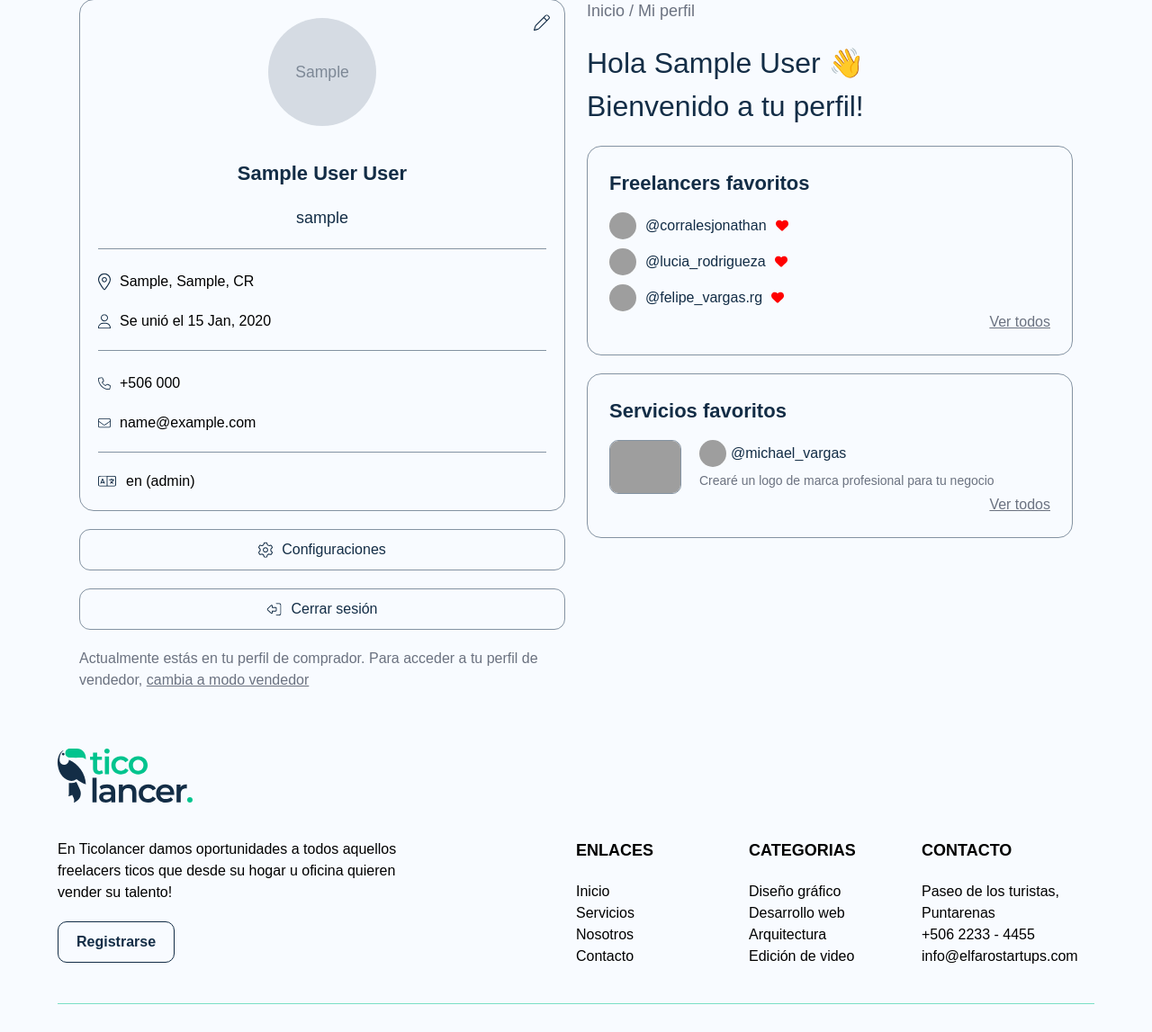
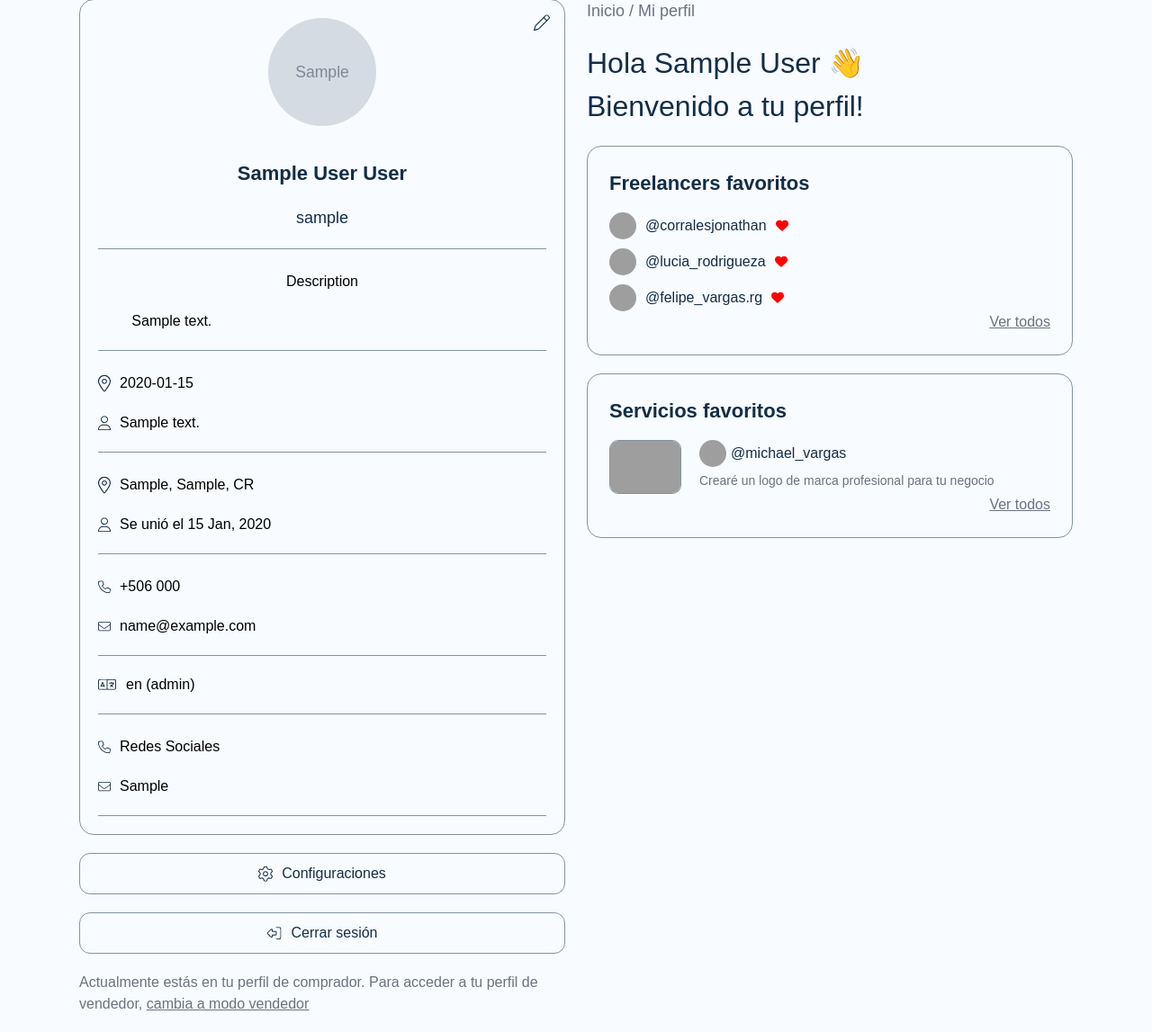
Before and after one commit to TottoWolff/Ticolancer-Desarrollo, a Laravel app: page /sellers/1 in a window 1280 px wide. Shown: the part 125-1272 px from the top of the page at 90% size. Run offline with Laravel 10, Linux system fonts and the light colour scheme; a user stored in the database is signed in; tables that the repository leaves empty hold one stand-in row (values such as "Sample post"); grey boxes marked "Sample" are stand-in pictures; style sheets or scripts are compiled from the project's sources; grey boxes are pictures that could not be loaded.

Commit message:
add back-end sellerprofile and settings

```diff
--- a/app/Http/Controllers/SellerProfileController.php
+++ b/app/Http/Controllers/SellerProfileController.php
@@ -10,9 +10,12 @@ use App\Models\BuyersLangTicolancer as BuyersLanguages;
 use App\Models\LanguagesTicolancer as Languages;
 use App\Models\LanguageLevelsTicolancer as LanguageLevels;
 use App\Models\BuyersUsersTicolancer as BuyersUsers;
+use App\Models\SellersUsersTicolancer as SellersUsers;
 use Carbon\Carbon;
 use App\Models\ProvincesTicolancer as Provinces;
 use Illuminate\Support\Facades\Hash;
+
+use function Laravel\Prompts\select;
 
 class SellerProfileController extends Controller
 {
@@ -25,8 +28,7 @@ class SellerProfileController extends Controller
 
         if (!$sessionActive) {
             return redirect()->route('login');
-        }
-        else{
+        } else {
 
             $buyer = Auth::guard('buyers')->user();
             $city = $buyer->city;
@@ -40,6 +42,18 @@ class SellerProfileController extends Controller
                 ->join('language_levels_ticolancers', 'buyers_lang_ticolancers.language_levels_ticolancers_id', '=', 'language_levels_ticolancers.id')
                 ->select('languages_ticolancers.language as language_name', 'language_levels_ticolancers.level as level_name')
                 ->get();
+
+            $sellerInfo = \App\Models\SellersUsersTicolancer::where('buyers_users_ticolancers_id', $buyerId)->first();
+
+            $sellerDescription = $sellerInfo ? $sellerInfo->description : 'No Description';
+            $sellerBirthdate = $sellerInfo ? $sellerInfo->birthdate : 'N/A';
+            $sellerAddress = $sellerInfo ? $sellerInfo->residence_address : 'N/A';
+            $sellerFacebook = $sellerInfo ? $sellerInfo->facebook : null;
+            $sellerInstagram = $sellerInfo ? $sellerInfo->instagram : null;
+            $sellerTwitter = $sellerInfo ? $sellerInfo->twitter : null;
+            $sellerLinkedin = $sellerInfo ? $sellerInfo->linkedin : null;
+            $sellerWebsite = $sellerInfo ? $sellerInfo->website : null;
+
             $profile = $buyer->picture;
 
 
@@ -53,10 +67,17 @@ class SellerProfileController extends Controller
                 'picture' => $profile,
                 'cityName' => $city ? $city->city : null,
                 'provinceName' => $province ? $province->province : null,
-                'languages' => $languages
+                'languages' => $languages,
+                'sellerDescription' => $sellerDescription,
+                'sellerBirthdate' => $sellerBirthdate,
+                'sellerAddress' => $sellerAddress,
+                'sellerFacebook' => $sellerFacebook,
+                'sellerInstagram' => $sellerInstagram,
+                'sellerTwitter' => $sellerTwitter,
+                'sellerLinkedin' => $sellerLinkedin,
+                'sellerWebsite' => $sellerWebsite,
             ]);
         }
-
     }
 
 
@@ -65,8 +86,7 @@ class SellerProfileController extends Controller
         $sessionActive = Auth::guard('buyers')->check();
         if (!$sessionActive) {
             return redirect()->route('login');
-        }
-        else{
+        } else {
             $user = Auth::guard('buyers')->user();
             $name = $user->name;
             $lastname = $user->lastname;
@@ -80,8 +100,19 @@ class SellerProfileController extends Controller
                 ->join('language_levels_ticolancers', 'buyers_lang_ticolancers.language_levels_ticolancers_id', '=', 'language_levels_ticolancers.id')
                 ->select('languages_ticolancers.language as language_name', 'language_levels_ticolancers.level as level_name', 'languages_ticolancers.id as language_id', 'language_levels_ticolancers.id as level_id')
                 ->get();
-            $userProvince=$user->city->province->province;
-            $userCity=$user->city->city;
+            $userProvince = $user->city->province->province;
+            $userCity = $user->city->city;
+
+            $sellerInfo = \App\Models\SellersUsersTicolancer::where('buyers_users_ticolancers_id', $buyerId)->first();
+
+            $sellerDescription = $sellerInfo ? $sellerInfo->description : 'No Description';
+            $sellerBirthdate = $sellerInfo ? $sellerInfo->birthdate : 'N/A';
+            $sellerAddress = $sellerInfo ? $sellerInfo->residence_address : 'N/A';
+            $sellerFacebook = $sellerInfo ? $sellerInfo->facebook : null;
+            $sellerInstagram = $sellerInfo ? $sellerInfo->instagram : null;
+            $sellerTwitter = $sellerInfo ? $sellerInfo->twitter : null;
+            $sellerLinkedin = $sellerInfo ? $sellerInfo->linkedin : null;
+            $sellerWebsite = $sellerInfo ? $sellerInfo->website : null;
 
 
 
@@ -90,7 +121,7 @@ class SellerProfileController extends Controller
             $provinces = Provinces::all();
             $cities = Cities::all();
 
-            return view('sellers.sellerProfileSettingsAccount', ['username' => $user->username], compact('username', 'name', 'lastname', 'email', 'phone', 'userLanguages', 'languages', 'levels', 'provinces', 'cities',	 'userCity', 'userProvince'));
+            return view('sellers.sellerProfileSettingsAccount', ['username' => $user->username], compact('username', 'name', 'lastname', 'email', 'phone', 'userLanguages', 'languages', 'levels', 'provinces', 'cities',     'userCity', 'userProvince', 'sellerDescription', 'sellerBirthdate', 'sellerAddress', 'sellerFacebook', 'sellerInstagram', 'sellerTwitter', 'sellerLinkedin', 'sellerWebsite'));
         }
     }
 
@@ -99,15 +130,15 @@ class SellerProfileController extends Controller
         $sessionActive = Auth::guard('buyers')->check();
         if (!$sessionActive) {
             return redirect()->route('login');
-        }
-        else{
+        } else {
             $user = Auth::guard('buyers')->user();
             $username = $user->username;
             return view('sellers.sellerProfileSettingsSecurity', ['username' => $user->username], compact('username'));
         }
     }
 
-    public function updatePersonalInfo(Request $request){
+    public function updatePersonalInfo(Request $request)
+    {
         $user = Auth::guard('buyers')->user();
 
         $existingUser = BuyersUsers::where('email', $request->email)->first();
@@ -123,7 +154,7 @@ class SellerProfileController extends Controller
         $email = $request->email;
 
 
-        $user ->update([
+        $user->update([
             'name' => $name,
             'lastname' => $lastname,
             'username' => $username,
@@ -131,38 +162,41 @@ class SellerProfileController extends Controller
         ]);
 
         return redirect()->back()->with('success', 'Información actualizada exitosamente');
-
     }
 
-    public function updateContactInfo(Request $request){
+    public function updateContactInfo(Request $request)
+    {
         $user = Auth::guard('buyers')->user();
         $phone = $request->phone;
-        $user ->update([
+        $user->update([
             'phone' => $phone
         ]);
         return redirect()->back()->with('success', 'Información actualizada exitosamente');
     }
 
-    public function updateLOcation(Request $request){
+    public function updateLOcation(Request $request)
+    {
         $user = Auth::guard('buyers')->user();
-        $user ->update([
+        $user->update([
             'provinces_ticolancers_id' => $request->province,
             'cities_ticolancers_id' => $request->city
         ]);
         return redirect()->back()->with('success', 'Información actualizada exitosamente');
     }
 
-    public function desactivateAccount(){
+    public function desactivateAccount()
+    {
         $user = Auth::guard('buyers')->user();
         $user->languages()->delete();
-        $user ->delete();
+        $user->delete();
         Auth::guard('buyers')->logout();
 
         return redirect()->route('login')->with('success', 'Cuenta desactivada exitosamente');
     }
 
 
-    public function updateLanguages(Request $request) {
+    public function updateLanguages(Request $request)
+    {
         $user = Auth::guard('buyers')->user();
 
         $languageIds = $request->input('language_ids');
@@ -187,7 +221,8 @@ class SellerProfileController extends Controller
         return redirect()->back()->with('success', 'Idiomas actualizados exitosamente');
     }
 
-    public function updatePassword(Request $request){
+    public function updatePassword(Request $request)
+    {
 
         $user = Auth::guard('buyers')->user();
 
@@ -197,7 +232,7 @@ class SellerProfileController extends Controller
 
         if (Hash::check($currentPassword, $password)) {
             $newPasswordHash = Hash::make($newPassword);
-            $user ->update([
+            $user->update([
                 'password' => $newPasswordHash
             ]);
             return redirect()->back()->with('success', 'Contraseña actualizada exitosamente');
@@ -213,7 +248,8 @@ class SellerProfileController extends Controller
 
 
 
-    public function updatePicture(Request $request){
+    public function updatePicture(Request $request)
+    {
 
         $request->validate([
             'picture' => 'required|image|mimes:jpeg,png,jpg|max:2048',
@@ -224,7 +260,7 @@ class SellerProfileController extends Controller
         if ($request->hasFile('picture')) {
             $file = $request->file('picture');
             $fileType = $file->getClientOriginalExtension();
-            $filename = $buyer->username. '.' .$fileType;
+            $filename = $buyer->username . '.' . $fileType;
             $file->move(public_path('images/buyers_profiles'), $filename);
             $buyer = Auth::guard('buyers')->user();
             $buyer->picture = $filename;
@@ -232,13 +268,13 @@ class SellerProfileController extends Controller
 
             return redirect()->back();
         }
-
     }
 
-    public function deletePicture(){
+    public function deletePicture()
+    {
 
         $buyer = Auth::guard('buyers')->user();
-        $currentPicturePath = public_path('images/buyers_profiles/'.$buyer->picture);
+        $currentPicturePath = public_path('images/buyers_profiles/' . $buyer->picture);
 
         if ($buyer->picture !== 'profile_placeholder.png' && file_exists($currentPicturePath)) {
             unlink($currentPicturePath);
@@ -247,6 +283,19 @@ class SellerProfileController extends Controller
         $buyer->picture = "profile_placeholder.png";
         $buyer->save();
         return redirect()->back();
+    }
+
+    public function updateAddress(Request $request)
+    {
+        $user = Auth::guard('buyers')->user();
+
+        $seller = \App\Models\SellersUsersTicolancer::where('buyers_users_ticolancers_id', $user->id)->first();
+
+        $seller->update([
+            'residence_address' => $request->sellerAddress,
+        ]);
+
+        return redirect()->back()->with('success', 'Información actualizada exitosamente');
     }
 
     /**
--- /dev/null
+++ b/app/Models/SellersUsersTicolancer.php
@@ -0,0 +1,36 @@
+<?php
+
+namespace App\Models;
+
+use Illuminate\Database\Eloquent\Factories\HasFactory;
+use Illuminate\Database\Eloquent\Model;
+use App\Models\SellersUsersTicolancer as SellersUsers;
+
+class SellersUsersTicolancer extends Model
+{
+    use HasFactory;
+
+    protected $table = 'sellers_users_ticolancers';
+
+    protected $fillable = [
+        'birthdate',
+        'description',
+        'residence_address',
+        'facebook',
+        'instagram',
+        'twitter',
+        'linkedin',
+        'website',
+    ];
+
+    protected $hidden = [
+        'password',
+        'remember_token',
+    ];
+
+
+    public function user()
+    {
+        return $this->belongsTo(SellersUsers::class, 'sellers_users_ticolancers_id');
+    }
+}
--- a/resources/views/sellers/sellerProfile.blade.php
+++ b/resources/views/sellers/sellerProfile.blade.php
@@ -16,7 +16,7 @@
                 <div class="flex flex-col items-center gap-[20px]">
                     <div class="relative flex items-start justify-center w-[120px] h-[120px]">
                         <div onmouseover="showProfileButton()" onmouseout="hideProfileButton()" id="picture-overlay" class="absolute rounded-full h-[120px] w-[120px] bg-transparent hover:bg-blue hover:bg-opacity-50 transition-all duration-500">
-                            <button id="profile-button" onclick="openModal()" class="hidden top-[50%] left-[50%] translate-x-[-50%] translate-y-[-50%]" >
+                            <button id="profile-button" onclick="openModal()" class="hidden top-[50%] left-[50%] translate-x-[-50%] translate-y-[-50%]">
                                 <img src="{{ asset('icons/camera.svg') }}" alt="">
                             </button>
                         </div>
@@ -33,9 +33,39 @@
 
                 <div class="mt-6 space-y-2">
                     <div class="flex flex-col gap-[20px] items-center">
+                        <div class="flex gap-[10px] w-full items-center justify-center">
+                            <span class="font-light text-[16px]">Description</span>
+                        </div>
+
+                        <div class="flex w-[85%] gap-[10px] items-center text-center">
+                            <span class="font-light text-[16px]">{{ $sellerDescription }}</span>
+                        </div>
+
+                        <div class="h-[1px] bg-blue bg-opacity-50 w-full"></div>
+                    </div>
+                </div>
+
+                <div class="mt-6 space-y-2">
+                    <div class="flex flex-col gap-[20px] items-center">
                         <div class="flex gap-[10px] w-full items-center justify-start">
                             <img src="{{ asset('icons/location.svg') }}" alt="">
-                            <span class="font-light text-[16px]">{{ $cityName }},  {{ $provinceName }}, CR</span>
+                            <span class="font-light text-[16px]">{{ $sellerBirthdate }}</span>
+                        </div>
+
+                        <div class="flex w-full gap-[10px] items-center">
+                            <img src="{{ asset('icons/user.svg') }}" alt="">
+                            <span class="font-light text-[16px]">{{ $sellerAddress }}</span>
+                        </div>
+
+                        <div class="h-[1px] bg-blue bg-opacity-50 w-full"></div>
+                    </div>
+                </div>
+
+                <div class="mt-6 space-y-2">
+                    <div class="flex flex-col gap-[20px] items-center">
+                        <div class="flex gap-[10px] w-full items-center justify-start">
+                            <img src="{{ asset('icons/location.svg') }}" alt="">
+                            <span class="font-light text-[16px]">{{ $cityName }}, {{ $provinceName }}, CR</span>
                         </div>
 
                         <div class="flex w-full gap-[10px] items-center">
@@ -63,7 +93,7 @@
                     </div>
                 </div>
 
-                <div class="flex items-center gap-[10px] mt-[20px] ">
+                <div class="flex items-center gap-[10px] mt-[20px] mb-[20px]">
                     <!-- Icono de Tranducción -->
                     <div class="flex flex-col gap-[20px]">
                         @foreach ($languages as $language)
@@ -73,8 +103,29 @@
                         </div>
                         @endforeach
                     </div>
+
+                </div>
+                <div class="h-[1px] bg-blue bg-opacity-50 w-full"></div>
+
+
+                <div class="mt-6 space-y-2">
+                    <div class="flex flex-col gap-[20px] items-center">
+                        <div class="flex gap-[10px] w-full items-center justify-start">
+                            <img src="{{ asset('icons/phone.svg') }}" alt="">
+                            <span class="font-light text-[16px]">Redes Sociales</span>
+                        </div>
+
+                        <div class="flex w-full gap-[10px] items-center">
+                            <img src="{{ asset('icons/email.svg') }}" alt="">
+                            <span class="font-light text-[16px]">{{ $sellerTwitter }}</span>
+                        </div>
+
+                        <div class="h-[1px] bg-blue bg-opacity-50 w-full"></div>
                     </div>
                 </div>
+            </div>
+
+
             <!-- Profile Card end -->
 
             <!-- Modal -->
@@ -246,7 +297,6 @@
 </div>
 
 <script>
-
     profileButton = document.getElementById('profile-button');
     modal = document.getElementById('modal');
     changeButton = document.getElementById('change-button');
--- a/routes/web.php
+++ b/routes/web.php
@@ -67,6 +67,7 @@ Route::post('/{username}/desactivate-account', [SellerProfile::class, 'desactiva
 Route::post('/{username}/update/location', [SellerProfile::class, 'updateLocation'])->name('sellers.updateLocation');
 Route::post('/{username}/update/languages', [SellerProfile::class, 'updateLanguages'])->name('sellers.updateLanguages');
 Route::post('/{username}/update/password', [SellerProfile::class, 'updatePassword'])->name('sellers.updatePassword');
+Route::post('/{username}/update/address', [SellerProfile::class, 'updateAddress'])->name('sellers.updateAddress');
 
 
 //Route::get('/gigs', Gigs::class, 'index')->name('gigs');
```
Also changed, not shown: resources/views/sellers/sellerProfileSettingsAccount.blade.php (+23 -1 lines). Lines whose indentation alone changed are shown as unchanged.
